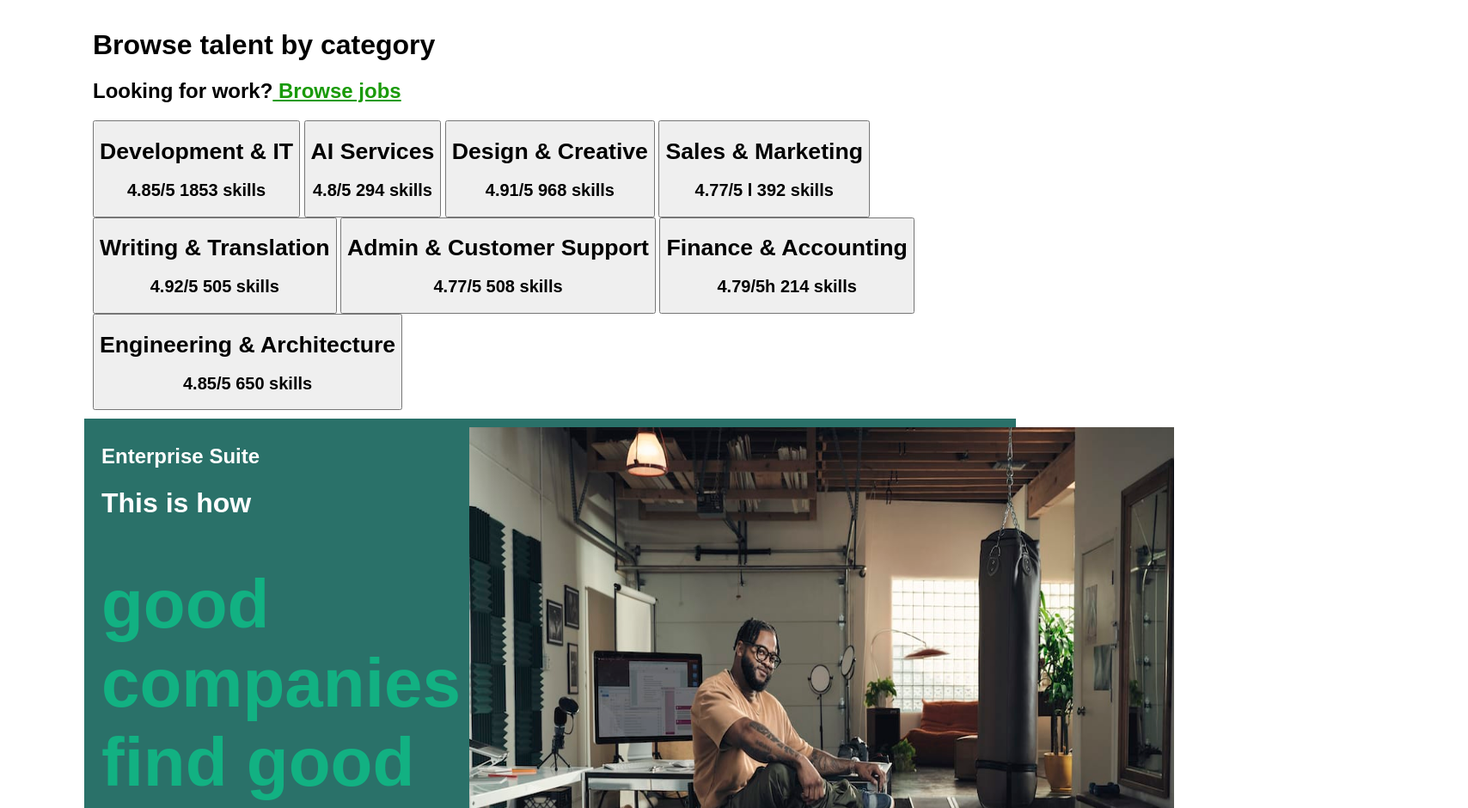
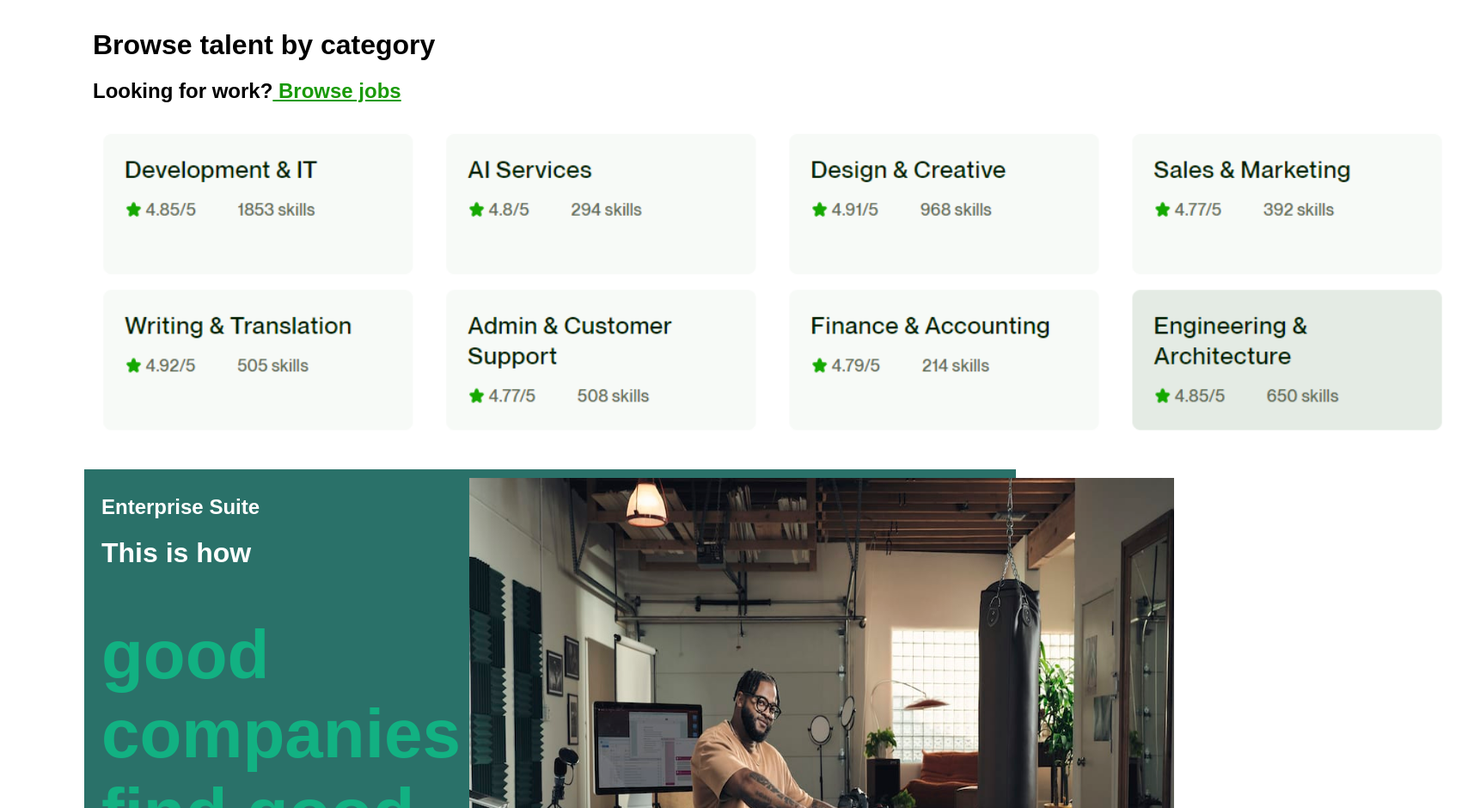
Before and after one commit to sabasaeedkhan/upwork-by-saba-saeed, a plain HTML site: page index.html in a window 1280 px wide. Shown: the part 2363-3303 px from the top of the page at 86% size, 1708 px wide, since content can reach past the window. Drawn offline with Linux system fonts and the light colour scheme.

Commit message:
upwork saba saeed khan

```diff
--- a/index.html
+++ b/index.html
@@ -104,51 +104,12 @@
     <h1>Browse talent by category</h1>
     <h2>Looking for work?<u class="green"> Browse jobs</u></h2>
 
-<div class="rectangular-bottons-1">
-
-    <button><h1>Development & IT</h1>
-    <h2>4.85/5
-        1853 skills</h2></button>
-
-   <button><h1>AI Services</h1>
-    <H2> 4.8/5
-        294 skills</H2></button>
-
-    <button><h1>Design & Creative</h1>
-    <h2> 4.91/5
-        968 skills</h2> </button>
-
-
-    <button><h1>Sales & Marketing </h1>
-    <h2>  4.77/5 l
-        392 skills</h2></button>
-
-    </div>
+<img width="1600px" src="./img/Screenshot 2023-10-27 120248.png" alt="">
 
 
 
-<div class="rectangular-bottons-2">
-
-    <button><h1>Writing & Translation</h1>
-    <h2>4.92/5
-        505 skills</h2></button>
-
-    <button><h1>Admin & Customer Support</h1>
-    <h2>4.77/5
-        508 skills</h2></button>
-
-    <button><h1>Finance & Accounting</h1>
-    <h2>4.79/5h
-        214 skills </h2> </button>
 
 
-    <button><h1> Engineering & Architecture</h1>
-    <h2> 4.85/5
-        650 skills</h2></button>
-
-
-
-</div>
 </header>
 
 
```
Also changed, not shown: img/Screenshot 2023-10-27 120248.png (added).
